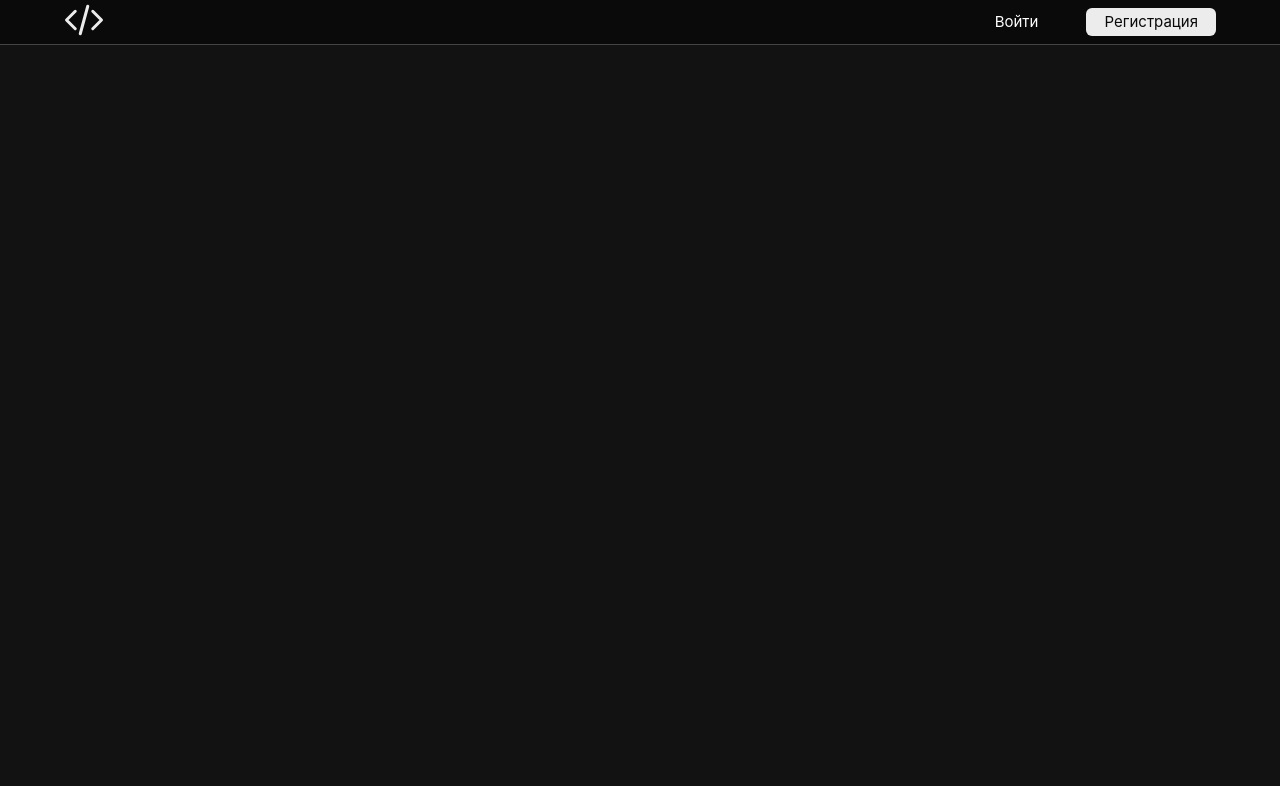
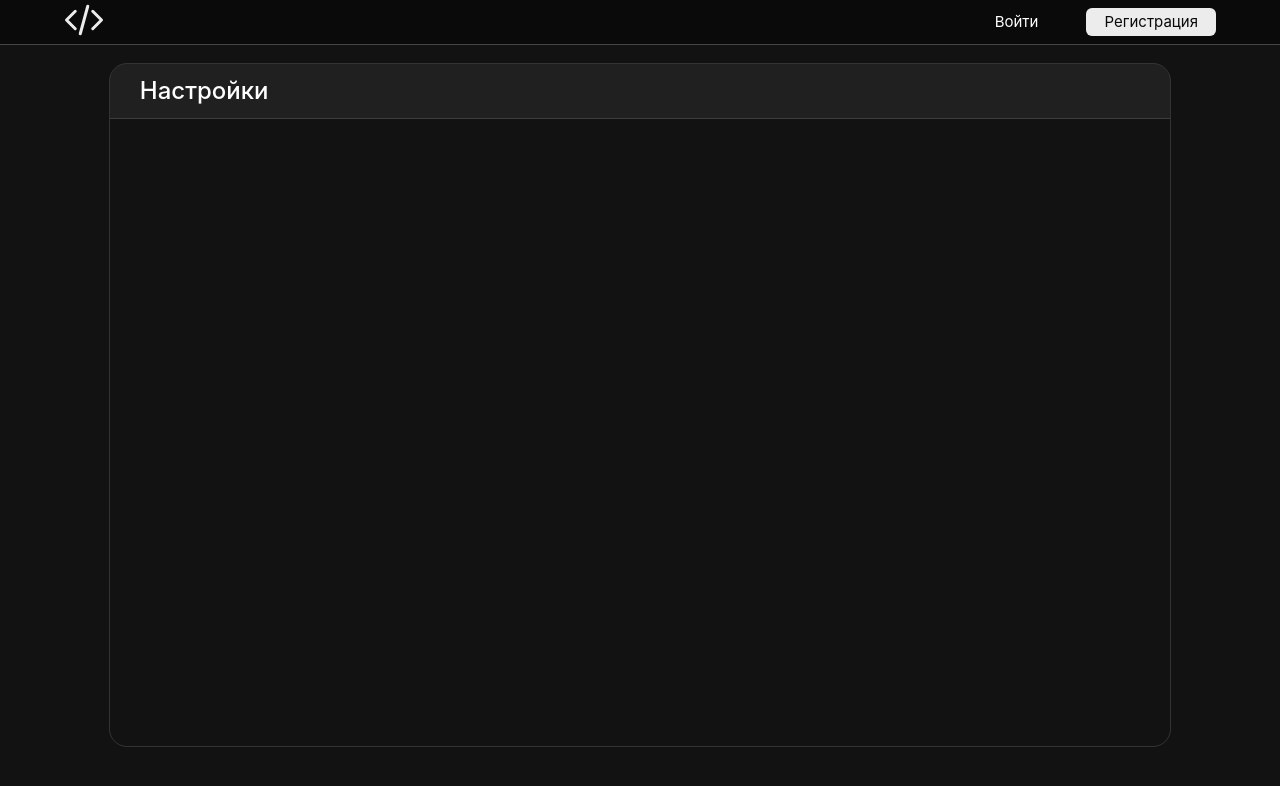
Before and after one commit to Cucumberchik/save-code, a Next.js app: page /settings in a window 1280 px wide. Shown: the top 786 px of the page. Built offline with nearby package versions, Linux system fonts and the light colour scheme; no server answers; a web font is replaced by a local one.

Commit message:
add setting page

```diff
--- a/src/app/settings/page.tsx
+++ b/src/app/settings/page.tsx
@@ -1,11 +1,42 @@
+'use client'
+import Typography from "@/typography/typogrpahy";
+import styled from "@emotion/styled";
 import type { NextPage } from "next";
 import type { ReactNode } from "react";
 
+const Section = styled.section`
+    width: 100%;
+    height: 90vh;
 
+    .container {
+        width: 83%;
+        height: 95%;
+        border: 1px solid var(--gray-alpha-400);
+        border-radius: 18px;
+        overflow: hidden;
+    }
+    .setting_info {
+        width: 100%;
+        height: 55px;
+        padding: 0 30px;
+        display: flex;
+        align-items: center;
+        background: var(--gray-alpha-100);
+        border-bottom: 1px solid var(--gray-alpha-300);
+    }
+`
 
 const Settings:NextPage = ():ReactNode => {
 
-    return <></>
+    return (
+        <Section className="d-f-c">
+            <div className="container">
+                <div className="setting_info">
+                    <Typography variant="h2">Настройки</Typography>
+                </div>
+            </div>
+        </Section>
+    )
 }
 
 export default Settings
```
